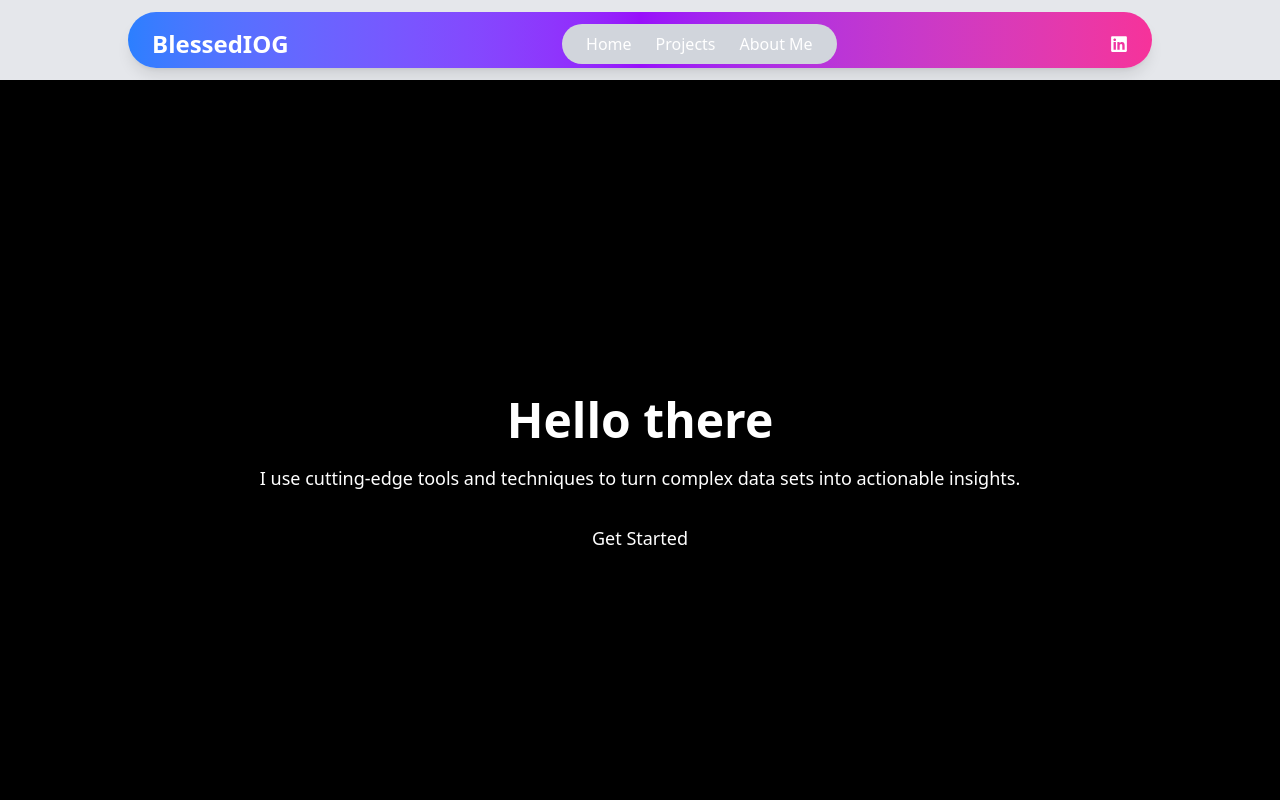
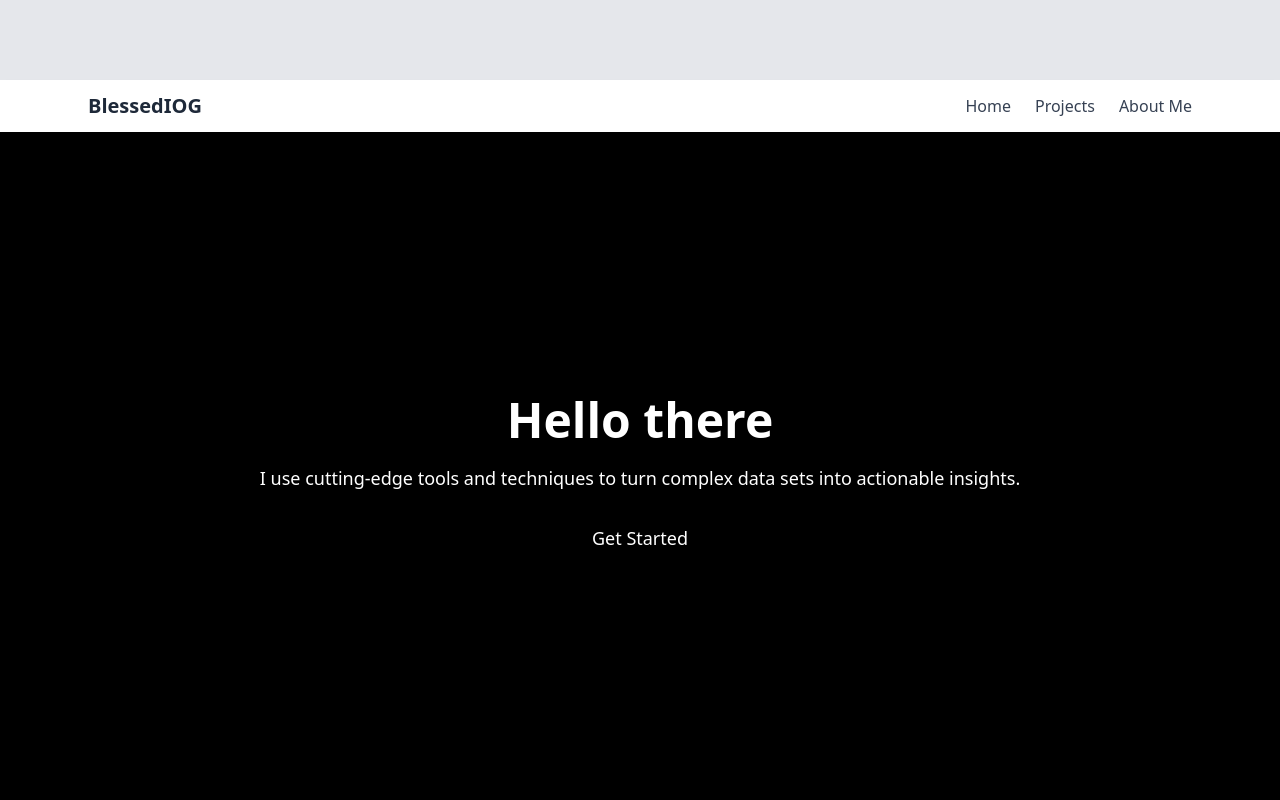
Before and after one commit to Oluwasegun122/blessediog, a Next.js app: page / in a window 1280 px wide. Shown: the top 800 px of the page. Built offline with nearby package versions, Linux system fonts and the light colour scheme.

Commit message:
Update Header.tsx

```diff
--- a/app/components/Header.tsx
+++ b/app/components/Header.tsx
@@ -2,64 +2,40 @@
 
 import { useState } from "react";
 import Link from "next/link";
-import { FaBars, FaLinkedin, FaTimes } from "react-icons/fa";
+import { FaBars, FaTimes } from "react-icons/fa";
 
 const Header = () => {
   const [isOpen, setIsOpen] = useState(false);
 
   return (
-    <nav className="fixed h-14 top-3 left-1/2 transform -translate-x-1/2 w-[90%] md:w-[80%] bg-gradient-to-r from-blue-500 via-purple-600 to-pink-500 text-white shadow-lg rounded-full z-50">
-      <div className="flex justify-between items-center px-6 py-3">
-        {/* Left Logo */}
-        <Link href="/" className="text-2xl font-bold">
+    <nav className="fixed w-full bg-white shadow-md z-50">
+      <div className="max-w-6xl mx-auto flex justify-between items-center py-3 px-6">
+        {/* Logo */}
+        <Link href="/" className="text-xl font-bold text-gray-800">
           BlessedIOG
         </Link>
 
-        {/* Centered Navigation for Desktop */}
-        <div className="hidden md:flex bg-gray-300 bg-opacity-20 px-6 py-2 rounded-full space-x-6">
-          <Link href="/" className="hover:text-white">
-            Home
-          </Link>
-          <Link href="/projects" className="hover:text-white">
-            Projects
-          </Link>
-          <Link href="/about_me" className="hover:text-white">
-            About Me
-          </Link>
-        </div>
-
-        {/* Right Edge Text */}
-        <div className="hidden md:block text-lg font-semibold">
-          <FaLinkedin />
+        {/* Desktop Nav */}
+        <div className="hidden md:flex space-x-6">
+          <Link href="/" className="text-gray-700 hover:text-blue-500">Home</Link>
+          <Link href="/projects" className="text-gray-700 hover:text-blue-500">Projects</Link>
+          <Link href="/about_me" className="text-gray-700 hover:text-blue-500">About Me</Link>
         </div>
 
         {/* Mobile Menu Button */}
-        <button
-          className="md:hidden focus:outline-none"
-          onClick={() => setIsOpen(!isOpen)}
-        >
-          {isOpen ? <FaTimes size={28} /> : <FaBars size={28} />}
+        <button className="md:hidden text-gray-700" onClick={() => setIsOpen(!isOpen)}>
+          {isOpen ? <FaTimes size={24} /> : <FaBars size={24} />}
         </button>
       </div>
 
       {/* Mobile Menu */}
-      <div
-        className={`md:hidden bg-gradient-to-r from-blue-500 via-purple-600 to-pink-500 text-center rounded-b-lg overflow-hidden transition-transform transform origin-top ${
-          isOpen ? "scale-y-100" : "scale-y-0"
-        }`}
-      >
-        <div className="flex flex-col py-4 space-y-3">
-          <Link href="/" className="hover:text-gray-300">
-            <button onClick={() => setIsOpen(false)}>Home</button>
-          </Link>
-          <Link href="/projects" className="hover:text-gray-300">
-            <button onClick={() => setIsOpen(false)}>Projects</button>
-          </Link>
-          <Link href="/about_me" className="hover:text-gray-300">
-            <button onClick={() => setIsOpen(false)}>About Me</button>
-          </Link>
+      {isOpen && (
+        <div className="md:hidden bg-white shadow-md text-center">
+          <Link href="/" className="block py-2 text-gray-700 hover:text-blue-500" onClick={() => setIsOpen(false)}>Home</Link>
+          <Link href="/projects" className="block py-2 text-gray-700 hover:text-blue-500" onClick={() => setIsOpen(false)}>Projects</Link>
+          <Link href="/about_me" className="block py-2 text-gray-700 hover:text-blue-500" onClick={() => setIsOpen(false)}>About Me</Link>
         </div>
-      </div>
+      )}
     </nav>
   );
 };
```
